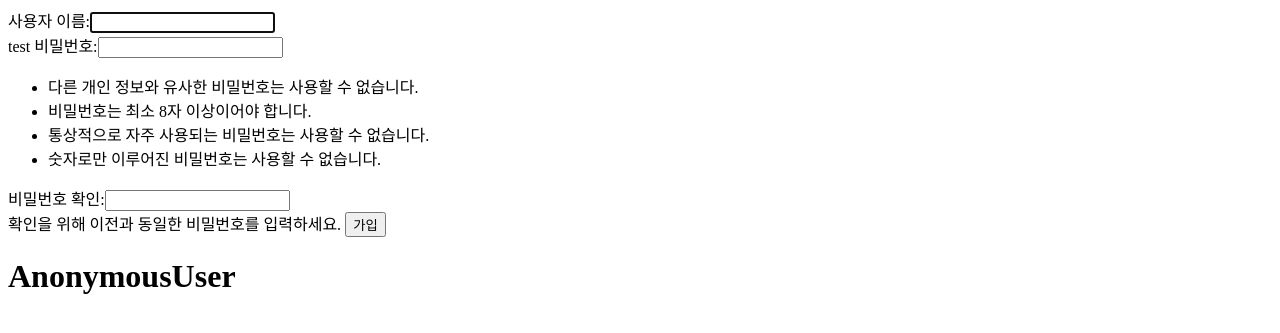
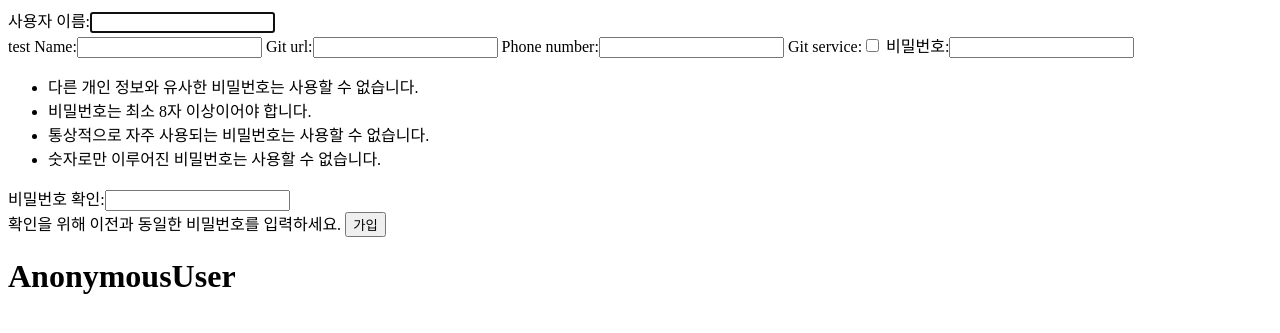
Before and after one commit to lewis810k/toofast, a Django app: page /member/signup/ in a window 1280 px wide. Shown: the top 333 px of the page. Run offline with Django 3.2, Linux system fonts and the light colour scheme; parts of the project's set-up code (start-up, migrations or seed data) failed here and were passed over.

Commit message:
깃헙정보 모델 변경

```diff
--- a/django_app/member/forms.py
+++ b/django_app/member/forms.py
@@ -8,10 +8,13 @@ class SignUpForm(UserCreationForm):
         model = MyUser
         fields = (
             'username',
+            'name',
+            'git_url',
+            'phone_number',
+            'git_service',
         )
         help_texts = {
             'username': 'test',
-            'password1': 'test pw',
         }
 class LoginForm(forms.Form):
     user_id = forms.CharField(max_length=20)
--- a/django_app/member/models.py
+++ b/django_app/member/models.py
@@ -1,7 +1,12 @@
 from django.contrib.auth.models import AbstractUser
+from django.db import models
 
 
 # Create your models here.
 
 class MyUser(AbstractUser):
-    pass
+    name = models.CharField(max_length=5)
+    fast_check = models.CharField(max_length=1, default='0')
+    git_url = models.URLField()
+    phone_number = models.CharField(max_length=15)
+    git_service = models.BooleanField(default=False)
--- a/django_app/templates/member/login.html
+++ b/django_app/templates/member/login.html
@@ -12,4 +12,7 @@
 <form action="{% url 'member:logout_view' %}">
     <button type="submit">로그아웃</button>
 </form>
+<form action="{% url 'member:signup_view' %}">{% csrf_token%}
+    <button type="submit">회원가입</button>
+</form>
 {% endblock %}
```
Also changed, not shown: django_app/toofast/settings.py (+5 -4 lines), django_app/member/migrations/0001_initial.py (deleted), django_app/member/views.py (line endings or trailing spaces).
